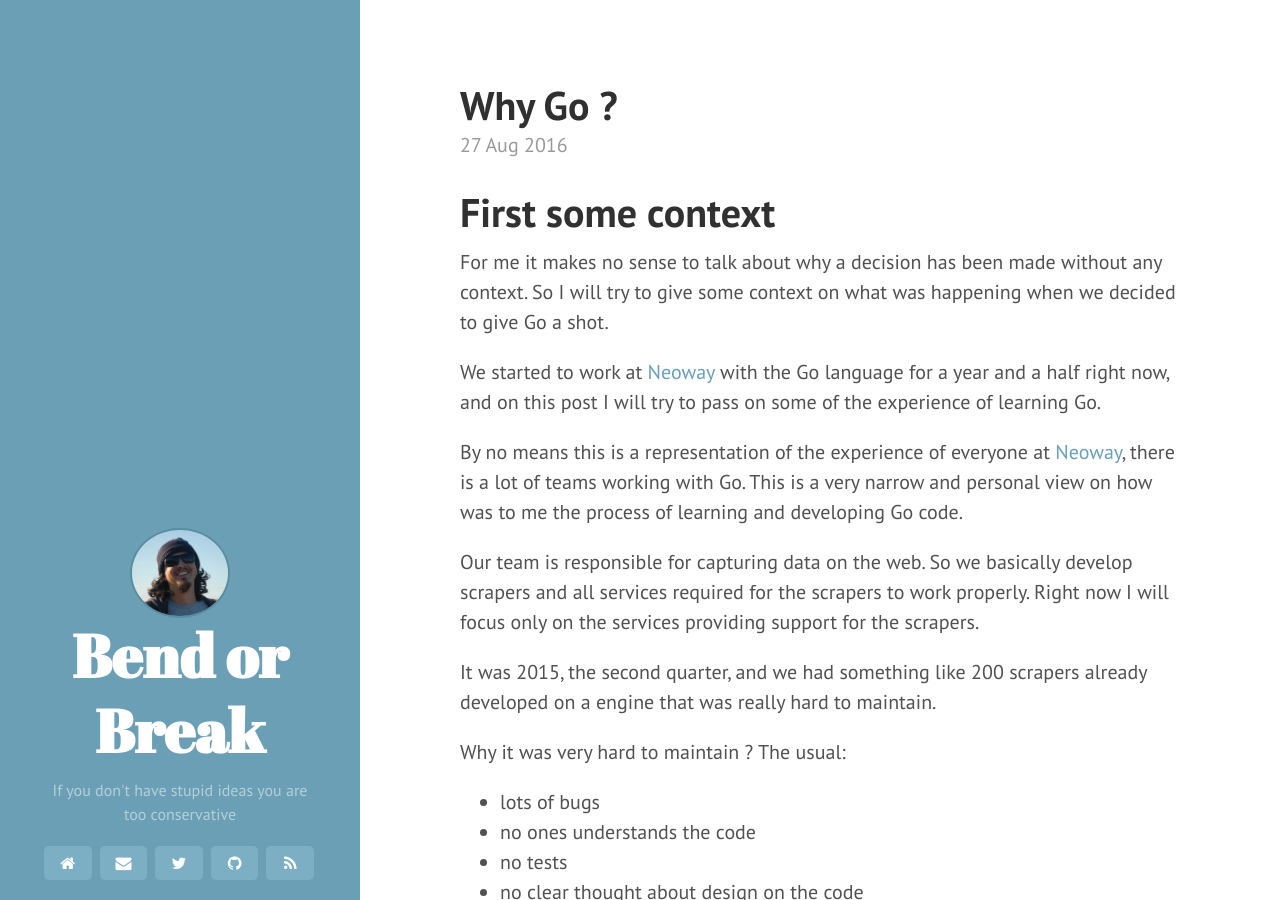
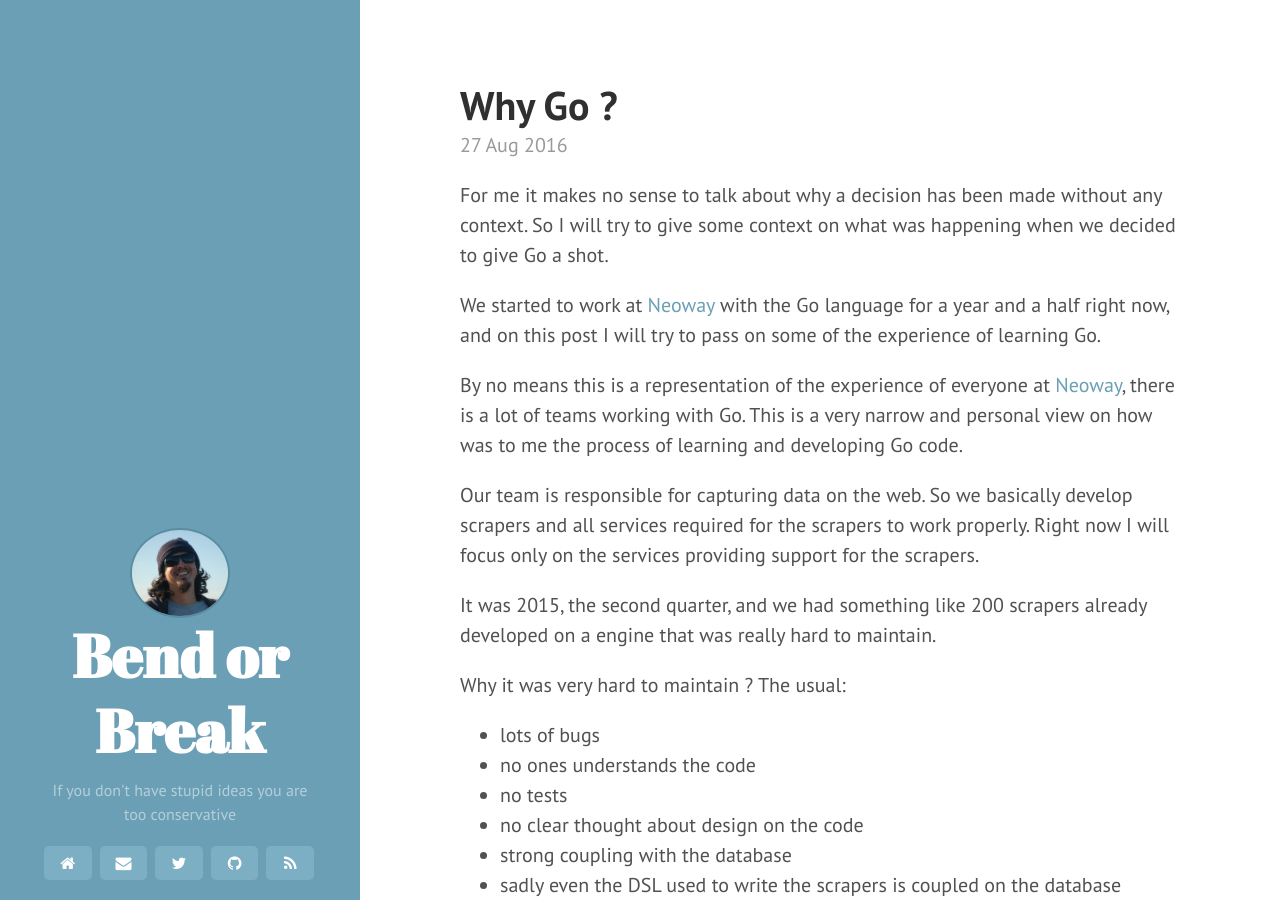
Before and after one commit to katcipis/katcipis.github.io, a Jekyll site: the page built from _posts/2016-08-27-why-go.markdown, in a window 1280 px wide and 900 px high. Built offline with Jekyll 4.4.1, drawn with Linux system fonts in a browser that asks for light colours; nearby versions of some CDN libraries; some web fonts are replaced; comment, search, counter and statistics services are not loaded.

Commit message:
Remove first header

```diff
--- a/_posts/2016-08-27-why-go.markdown
+++ b/_posts/2016-08-27-why-go.markdown
@@ -3,8 +3,6 @@ published: true
 title: Why Go ?
 layout: post
 ---
-# First some context
-
 For me it makes no sense to talk about why a decision has been made without any context.
 So I will try to give some context on what was happening when we decided to give Go a shot.
 
```
